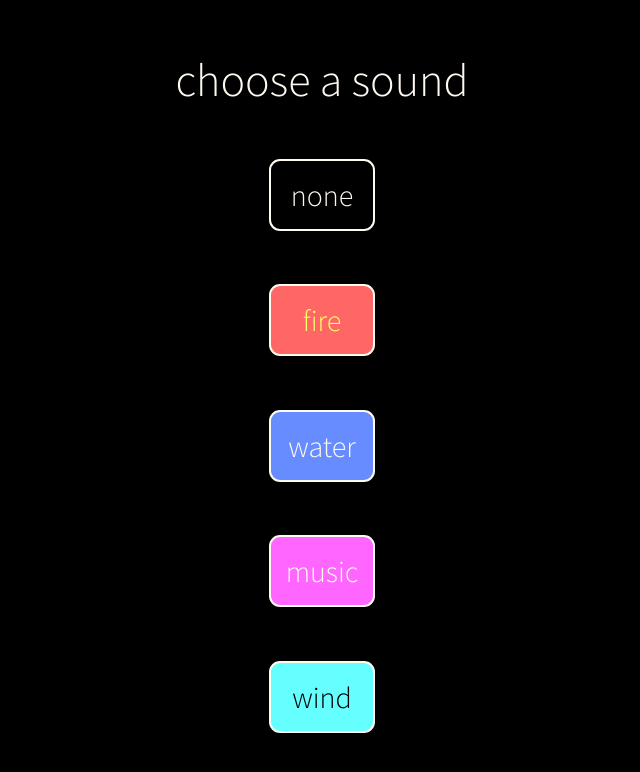
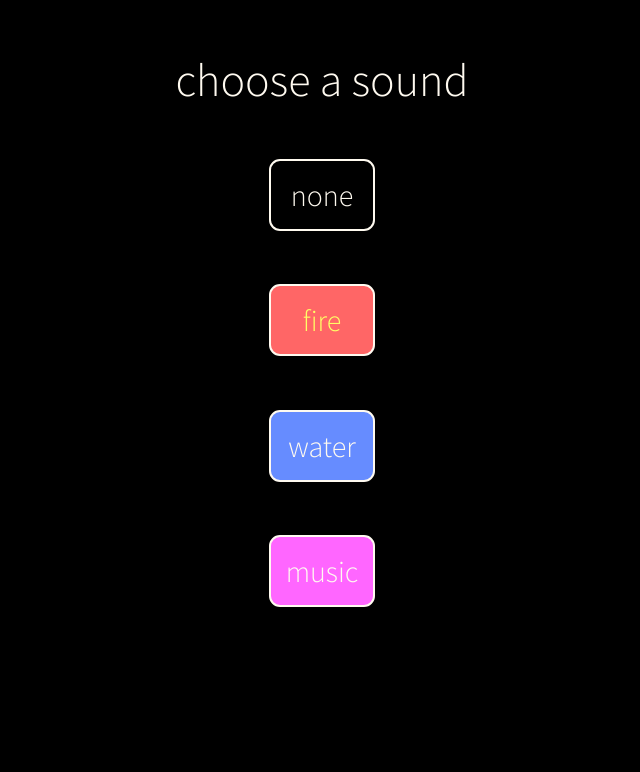
Before and after one commit to snturk/thing, a Vue app: page /sound in a window 1280 px wide. Shown: the top 772 px of the page, without its empty margins (318-958 px from the left). Built offline with nearby package versions, Linux system fonts and the light colour scheme.

Commit message:
deleted wind option

```diff
--- a/src/views/Sound.vue
+++ b/src/views/Sound.vue
@@ -6,7 +6,6 @@
       <div class="type" id="fire" v-on:click="setSound('fire')">fire</div>
       <div class="type" id="water" v-on:click="setSound('water')">water</div>
       <div class="type" id="music" v-on:click="setSound('classic')">music</div>
-      <div class="type" id="wind" v-on:click="setSound('wind')">wind</div>
     </div>
   </div>
 </template>
@@ -52,9 +51,4 @@ export default {
   color: floralwhite;
 }
 
-#wind{
-  background-color: #66ffff;
-  color: black;
-}
-
 </style>
```
